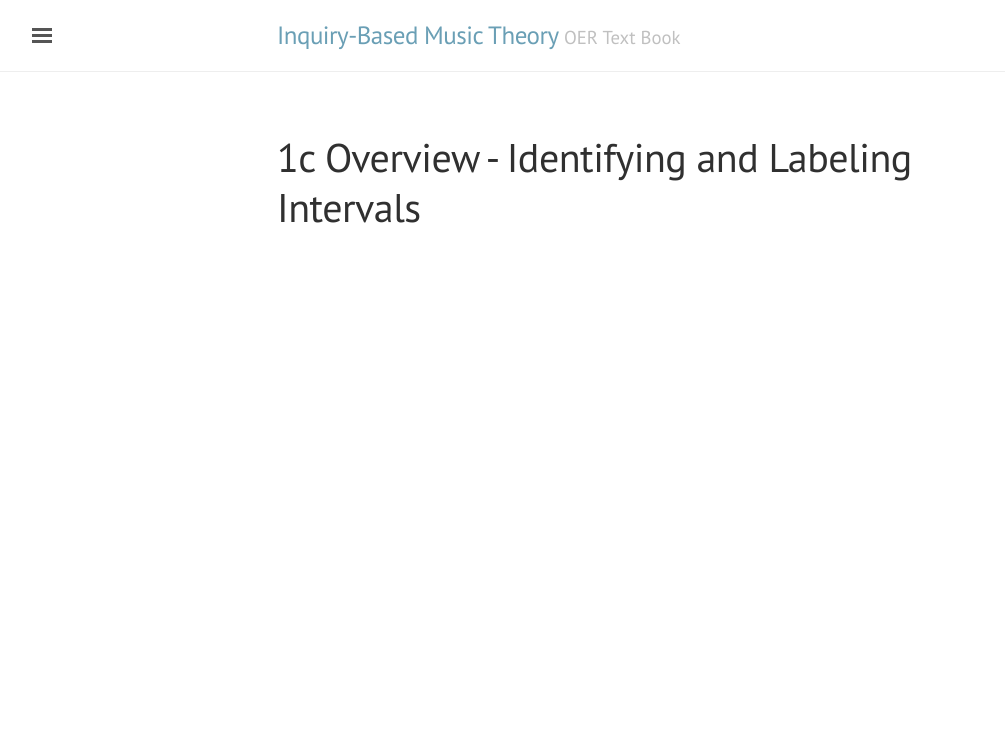
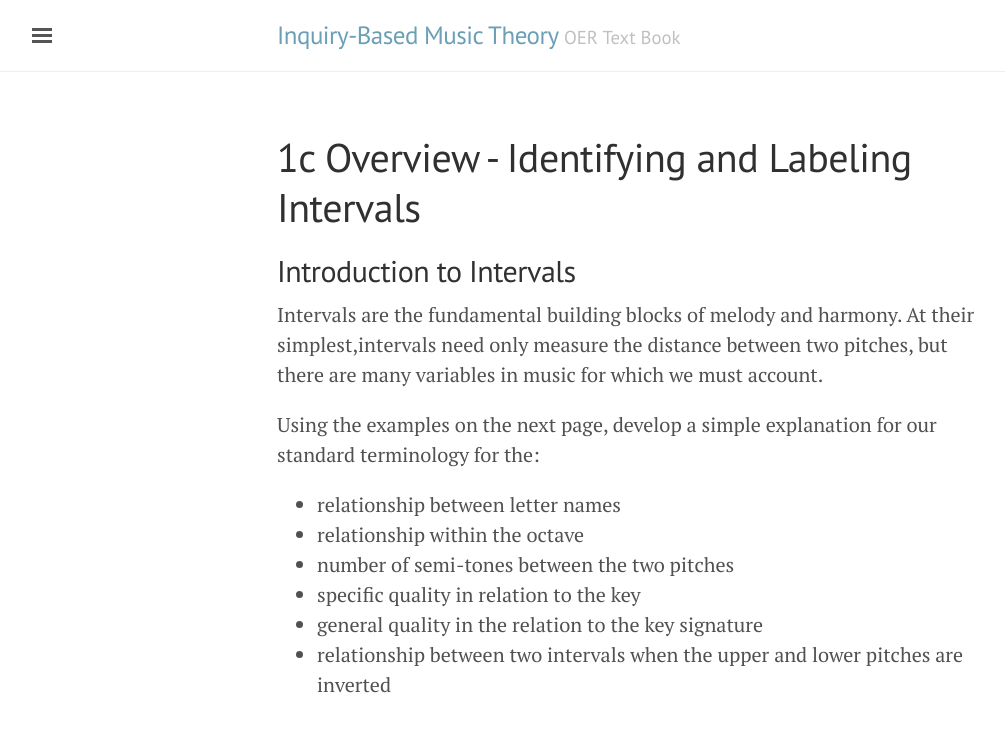
Before and after one commit to evanwill/ibmt17-18, a Jekyll site: the page built from _01-pitches-clefs-int/1c1-ov-intervals.md, in a window 1280 px wide. Shown: the top 732 px of the page, without its empty margins (3-1008 px from the left). Built offline with Jekyll 4.4.1, drawn with Linux system fonts in a browser that asks for light colours.

Commit message:
add 1b and 1c content

```diff
--- a/_01-pitches-clefs-int/1c1-ov-intervals.md
+++ b/_01-pitches-clefs-int/1c1-ov-intervals.md
@@ -2,3 +2,15 @@
 layout: page
 title: 1c Overview - Identifying and Labeling Intervals
 ---
+
+## Introduction to Intervals
+
+Intervals are the fundamental building blocks of melody and harmony. At their simplest,intervals need only measure the distance between two pitches, but there are many variables in music for which we must account.
+
+Using the examples on the next page, develop a simple explanation for our standard terminology for the:
+- relationship between letter names
+- relationship within the octave
+- number of semi-tones between the two pitches
+- specific quality in relation to the key
+- general quality in the relation to the key signature
+- relationship between two intervals when the upper and lower pitches are inverted
```
Also changed, not shown: _01-pitches-clefs-int/1b1-ov-labelingpitches.md (+9 -0 lines), _01-pitches-clefs-int/1b2-ex-labelingpitches.md (+9 -9 lines), _01-pitches-clefs-int/1c2-ex-intervals.md (+25 -0 lines), _01-pitches-clefs-int/1c3-tx-intervals.md (+1 -1 lines).
